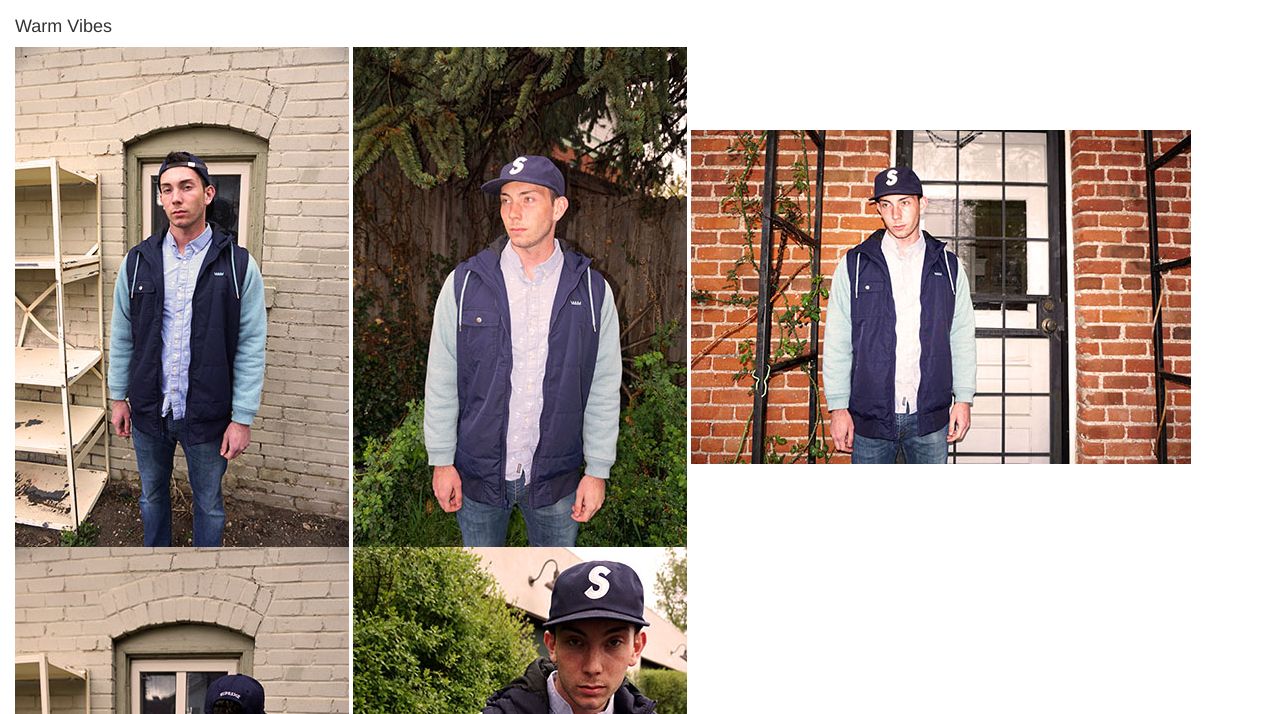
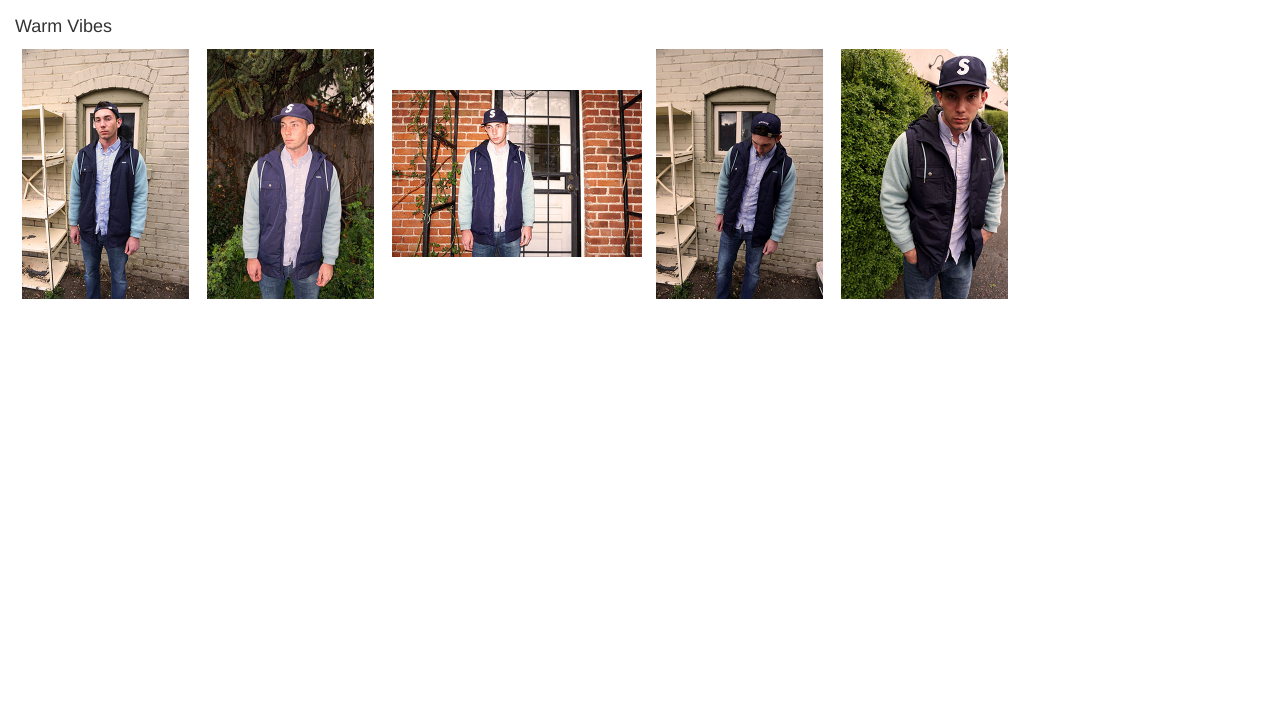
Before and after one commit to KyleJayMaxwell/photo-Gallery, a website: page src/index.html in a window 1280 px wide. Shown: the part 86-800 px from the top of the page. Drawn offline with nearby package versions, Linux system fonts and the light colour scheme.

Commit message:
styling changes

```diff
--- a/src/css/main.css
+++ b/src/css/main.css
@@ -1 +1,34 @@
-/* add custom styles */
+.img-link{
+    display: inline-block;
+    padding: 2px;
+    margin: 0 0.5rem 1rem 0.5rem;
+    background-color: #fff;
+    line-height: 0;
+    border-radius: 4px;
+    transition: background-color 0.5s ease-out;
+}
+.image-row{
+  width: 100%;
+}
+.image-set {
+  width: 100%;
+}
+.center{
+  text-align: center;
+}
+.right{
+  float: right;
+}
+.max-wid{
+  max-width: 250px;
+}
+.width-half{
+  max-width: 250px;
+}
+.height-half{
+  max-height: 250px;
+}
+.flex-container {
+  display: flex;
+  justify-content: space-between;
+}
```
